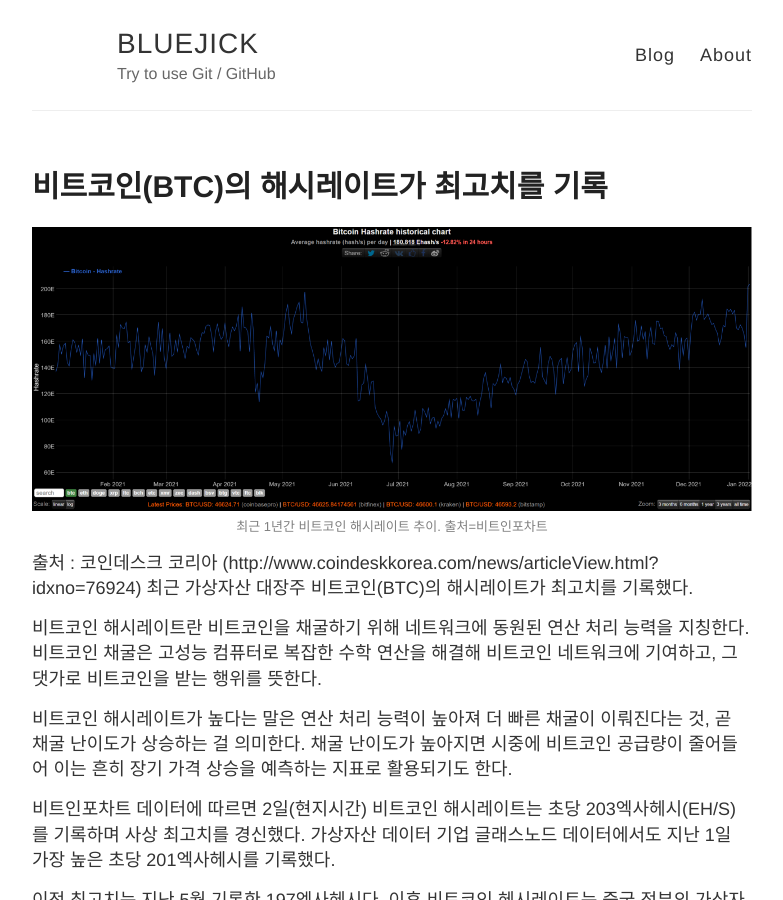
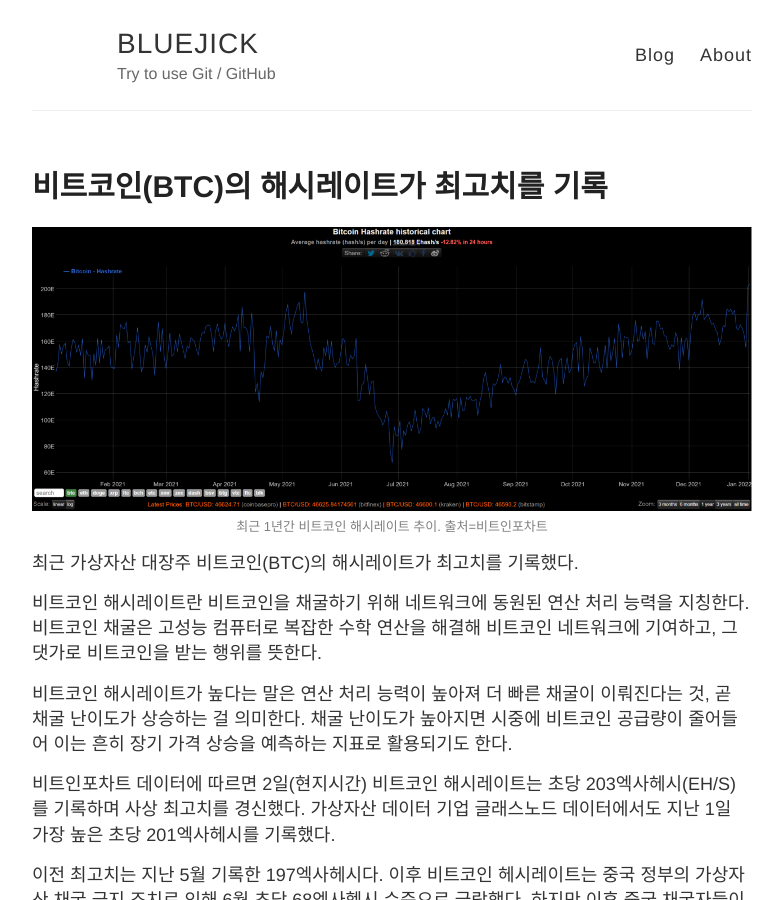
Before and after one commit to bluejick/bluejick.github.io, a Jekyll site: the page built from _posts/2022-01-14-diary1.md, in a window 1280 px wide and 900 px high. Shown: the whole window, without its empty margins (248-1031 px from the left). Built offline with Jekyll 4.4.1, drawn with Linux system fonts in a browser that asks for light colours.

Commit message:
Update 2022-01-14-diary1.md

```diff
--- a/_posts/2022-01-14-diary1.md
+++ b/_posts/2022-01-14-diary1.md
@@ -6,7 +6,6 @@ title: 비트코인(BTC)의 해시레이트가 최고치를 기록
 {% include image.html url="/images/76924_17244_3420.png" description="최근 1년간 비트코인 해시레이트 추이. 출처=비트인포차트" %}
 
 
-출처 : 코인데스크 코리아 (http://www.coindeskkorea.com/news/articleView.html?idxno=76924)
 최근 가상자산 대장주 비트코인(BTC)의 해시레이트가 최고치를 기록했다.
 
 비트코인 해시레이트란 비트코인을 채굴하기 위해 네트워크에 동원된 연산 처리 능력을 지칭한다. 비트코인 채굴은 고성능 컴퓨터로 복잡한 수학 연산을 해결해 비트코인 네트워크에 기여하고, 그 댓가로 비트코인을 받는 행위를 뜻한다.
```
